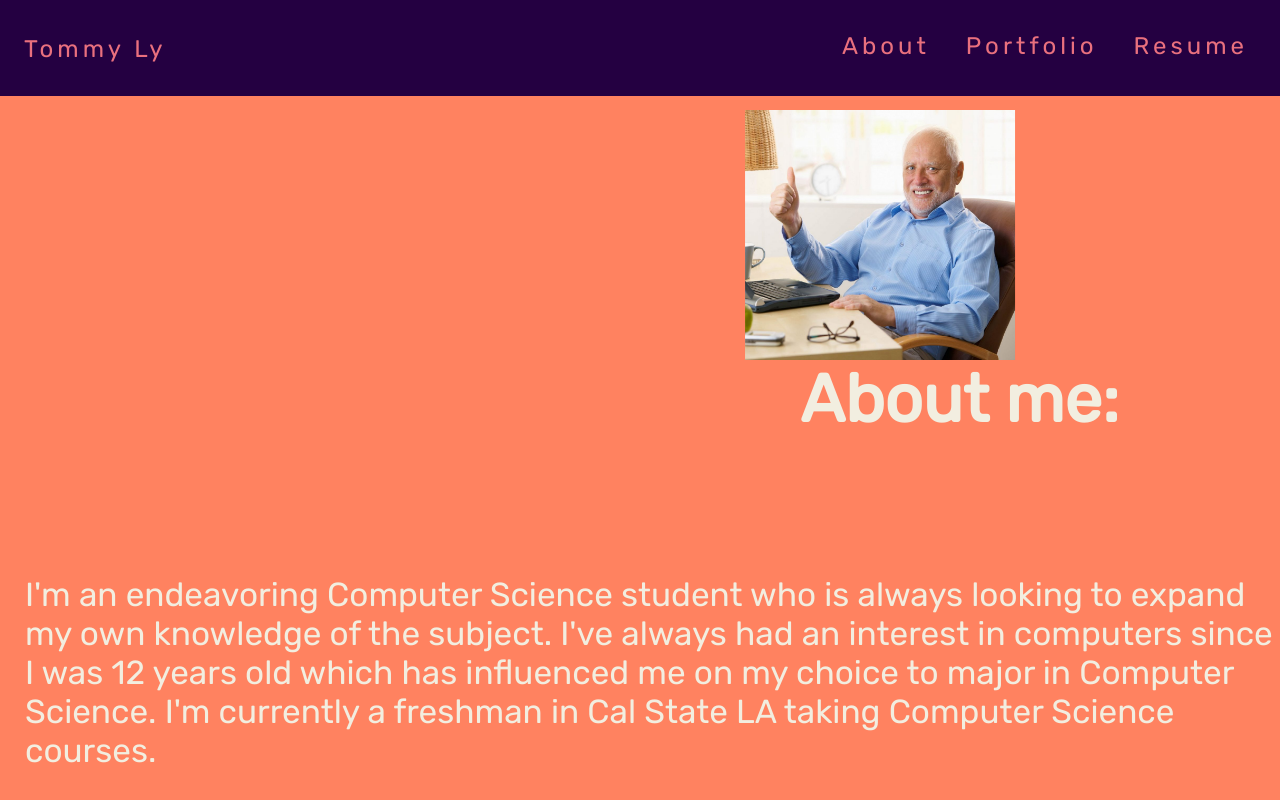
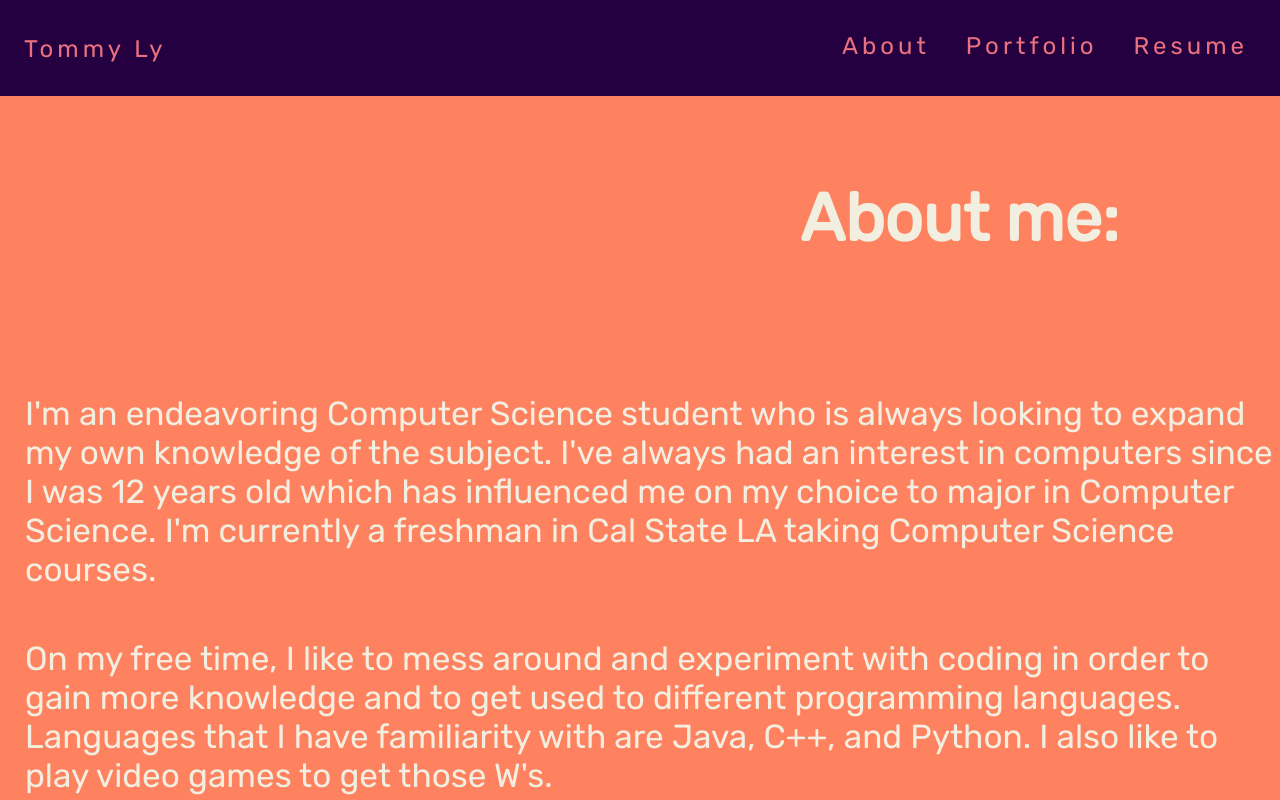
Before and after one commit to Nbanoob/TL_Web, a plain HTML site: page pages/about.html in a window 1280 px wide. Shown: the top 800 px of the page. Drawn offline with nearby package versions, Linux system fonts and the light colour scheme.

Commit message:
Update about.html

```diff
--- a/pages/about.html
+++ b/pages/about.html
@@ -29,7 +29,6 @@
         </div>
         <div class="about_title">
             <p>
-                <img class="animated fadeIn delay-1s"style="padding: 0 15px; float: right; margin-right: 250px; margin-top: 10px" src="/images/me.jpg" alt="A totally real photo of me" width="270" height="250"/>
             </p>
             <p style="color:#f2eee0; font-size:50pt; font-weight: bold; margin-left: 800px; margin-top: 100px" class="animated bounceInDown">
                 <br/>
```
